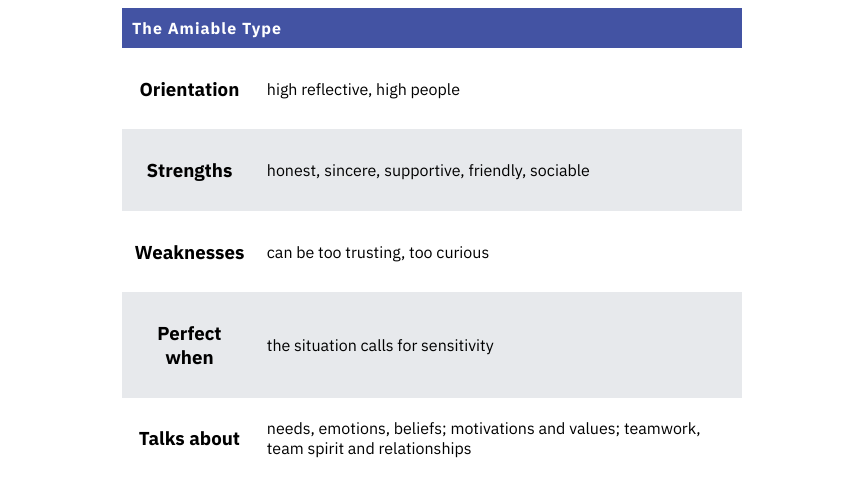
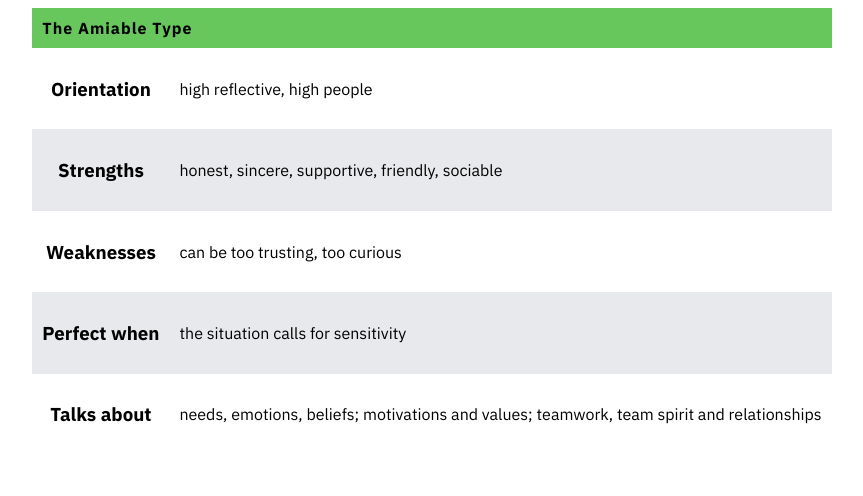
Before and after one commit to rhAIMcham/Giving-and-Receiving-Feedback, a plain HTML site: page Amiable_Table.html in a window 1280 px wide. Shown: the whole page, without its empty margins (208-1071 px from the left). Drawn offline with Linux system fonts and the light colour scheme.

Commit message:
colour edits

```diff
--- a/Amiable_Table.html
+++ b/Amiable_Table.html
@@ -22,10 +22,7 @@
 h3 {
   text-align: center;
 }
-.svgColor {
-  full: #4353A3;
-}
-      body {
+body {
         font-family: "IBM Plex Sans", sans-serif;
       }
 
@@ -34,7 +31,6 @@ ul {
 }
 
       table {
-max-width: 620px;
         margin:0;
         padding:0;
         border-collapse: collapse;
@@ -43,12 +39,12 @@ max-width: 620px;
       }
 
       table tr {
-        border: 0px solid var(--AIMblue);
+        border: 0px solid #68c75c;
         padding: 5px;
       }
 
       table th, table td {
-        border: 0px solid var(--AIMblue);
+        border: 0px solid #68c75c;
         padding: 10px;
       }
 
@@ -56,8 +52,8 @@ max-width: 620px;
         font-size: 16px;
         font-weight: bold;
         letter-spacing: 1px;
-        background-color: var(--AIMblue);
-        color: white;
+        background-color: #68c75c;
+        color: black;
       }
       tr:nth-child(even) {
   background-color: var(--grey); /*Grey of torment!*/
```
